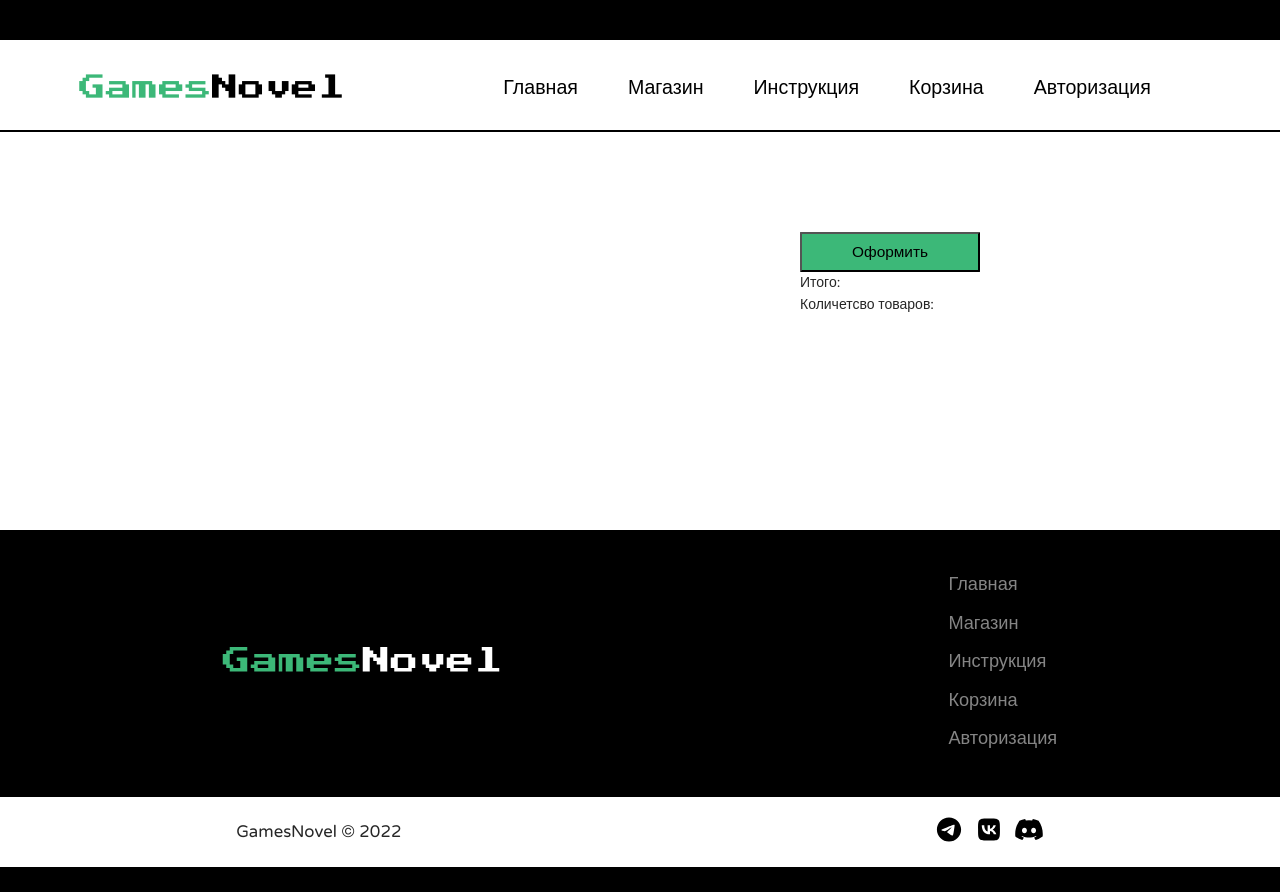
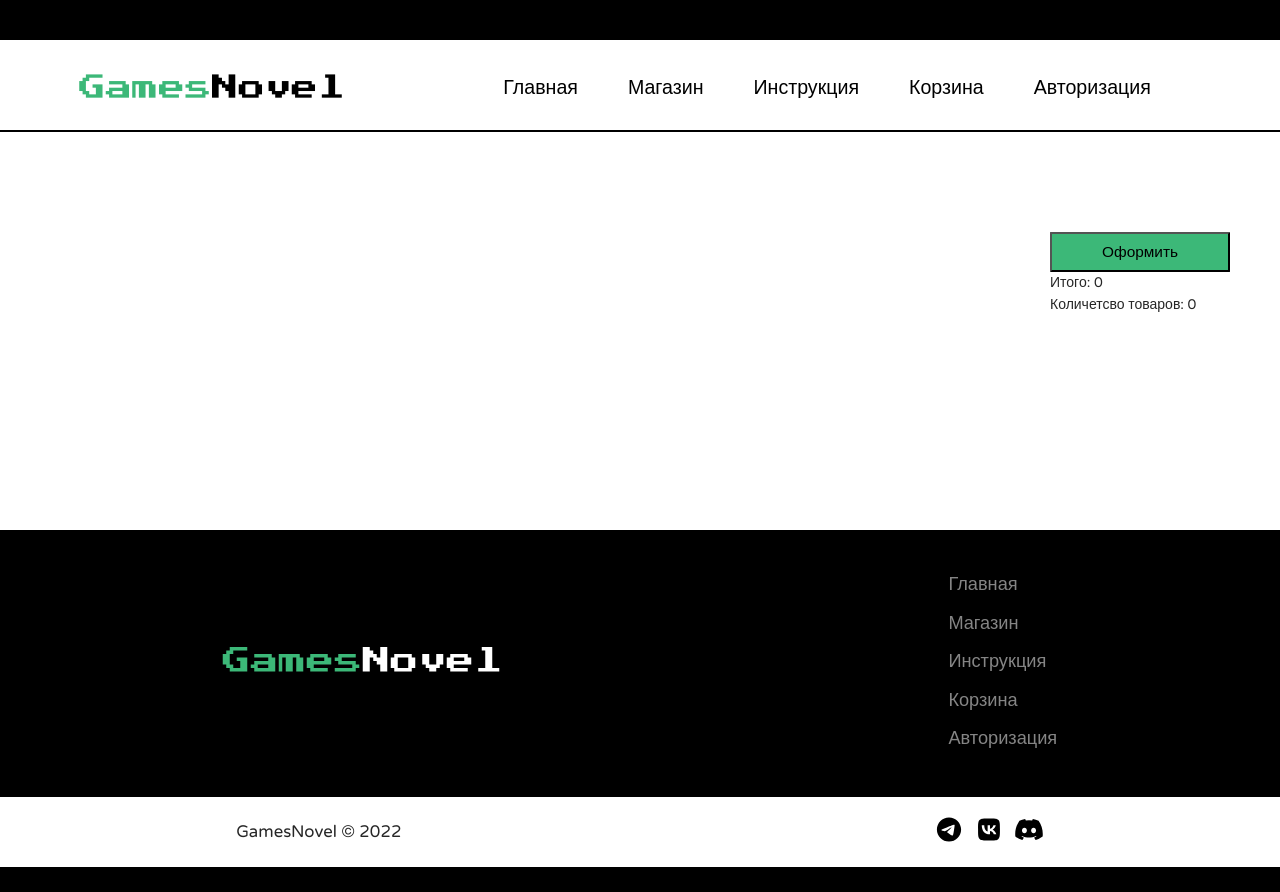
Before and after one commit to Bula2/GameStoreProject, a Next.js app in the folder front/: page /basket in a window 1280 px wide. Built offline with nearby package versions, Linux system fonts and the light colour scheme.

Commit message:
store upd

```diff
--- /dev/null
+++ b/front/src/components/BasketList.tsx
@@ -0,0 +1,24 @@
+import React, {useEffect, useState} from 'react';
+import {delItemFromBasket, IGame} from "../redux/basket-reducer";
+import Game from "./ShopPage/Game/Game";
+import {useDispatch} from "react-redux";
+
+interface IBasketList {
+  basketList: IGame[]
+}
+
+const BasketList: React.FC<IBasketList> = ({basketList}) => {
+  const dispatch = useDispatch()
+  const delItem = (id: number) => dispatch(delItemFromBasket(id))
+  return (
+    <>
+      {basketList.map(it =>
+        <Game id={it.id} src={it.src} title={it.title}
+              platform={it.platform} price={it.price}
+              isBasket={true} delItem={delItem}/>
+      )}
+    </>
+  );
+};
+
+export default BasketList;
--- a/front/src/components/BasketOrder/basket-order.tsx
+++ b/front/src/components/BasketOrder/basket-order.tsx
@@ -2,13 +2,18 @@ import React from 'react';
 import styles from "./basket-order.module.scss"
 import Button from "../../modules/Button/Button";
 
-const BasketOrder = () => {
+interface IBasketOrder {
+  price?: number;
+  count?: number;
+}
+
+const BasketOrder: React.FC<IBasketOrder> = ({price=0, count=0}) => {
   return (
     <div className={styles.wrapper}>
       <Button text={"Оформить"}/>
       <div className={styles.modal}>
-        <div>Итого: </div>
-        <div>Количетсво товаров: </div>
+        <div>Итого: {price}</div>
+        <div>Количетсво товаров: {count}</div>
       </div>
     </div>
   );
--- a/front/src/components/ShopPage/Game/Game.tsx
+++ b/front/src/components/ShopPage/Game/Game.tsx
@@ -4,14 +4,16 @@ import {Button, Image} from "antd";
 import Link from "next/link";
 import cx from "classnames";
 import {useDispatch} from "react-redux";
-import {addItemToBasket} from "../../../redux/basket-reducer";
+import {addItemToBasket, delItemFromBasket} from "../../../redux/basket-reducer";
 
 interface IGame {
   id: number,
   src: string,
   title: string,
   platform: string,
-  price: number
+  price: number,
+  isBasket: boolean
+  delItem?: (id: number) => void
 }
 
 const Game: React.FC<IGame> = (props) => {
@@ -39,7 +41,16 @@ const Game: React.FC<IGame> = (props) => {
         <div className={styles.item_title}>{props.title}</div>
         <div className={styles.item_platform}>{props.platform}</div>
         <div className={styles.item_price}>{props.price} ₽</div>
-        <div className={styles.item_button} onClick={() => showAlert()}>Добавить в корзину</div>
+        {props.isBasket ?
+          <div className={styles.item_button}
+               onClick={() => props.delItem!(props.id)}>
+            Удалить из корзины
+          </div> :
+          <div className={styles.item_button}
+               onClick={() => showAlert()}>
+            Добавить в корзину
+          </div>
+        }
       </div>
       <div className={cx(alert && styles.hide, styles.alert)}>Игра добавлена в корзину</div>
     </div>
--- a/front/src/pages/basket/basket.module.scss
+++ b/front/src/pages/basket/basket.module.scss
@@ -4,11 +4,13 @@
   border-top: 2px solid $first-color;
   display: flex;
   justify-content: space-between;
-  padding: 100px 300px;
+  padding: 100px 50px;
   min-height: 50vh;
 }
 
 .list{
-  display: flex;
-  flex-direction: column;
+  display: grid;
+  grid-template-columns: repeat(3, 1fr);
+  justify-content: center;
+  grid-gap: 20px;
 }
--- a/front/src/pages/basket/index.tsx
+++ b/front/src/pages/basket/index.tsx
@@ -1,25 +1,31 @@
-import React from 'react';
+import React, {useEffect, useState} from 'react';
 import MainLayout from "../../layouts/MainLayout";
 import styles from "./basket.module.scss"
 import BasketOrder from "../../components/BasketOrder/basket-order";
-import {useSelector} from "react-redux";
+import {useDispatch, useSelector} from "react-redux";
 import {RootState, store} from "../../redux/store";
 import {basketSelector} from "../../redux/basket-selectors";
 import Game from "../../components/ShopPage/Game/Game";
+import {delItemFromBasket} from "../../redux/basket-reducer";
+import BasketList from "../../components/BasketList";
 
 const BasketPage = () => {
-  const basketList = basketSelector(store.getState())
+  const [basketList, setBasketList] = useState(basketSelector(store.getState()))
+  useEffect(() => {
+    setBasketList(() => (basketSelector(store.getState())))
+  },[])
+
+  const basketSum = basketList.reduce(
+    (accumulator, currentValue) =>
+      accumulator + currentValue.price, 0)
   return (
     <MainLayout>
       <div className={styles.wrapper}>
         <div className={styles.list}>
-          {basketList.map(it =>
-            <Game id={it.id} src={it.src} title={it.title}
-                  platform={it.platform} price={it.price}/>
-          )}
+          <BasketList basketList={basketList}/>
         </div>
         <div className={styles.order}>
-          <BasketOrder/>
+          <BasketOrder count={basketList.length} price={basketSum}/>
         </div>
       </div>
     </MainLayout>
--- a/front/src/pages/shop/index.tsx
+++ b/front/src/pages/shop/index.tsx
@@ -57,6 +57,7 @@ const ShopPage = () => {
             <Game key={it.id} id={it.id}
                   src={it.src} title={it.title}
                   platform={it.platform} price={it.price}
+                  isBasket={false}
             />
           )}
         </div>
```
